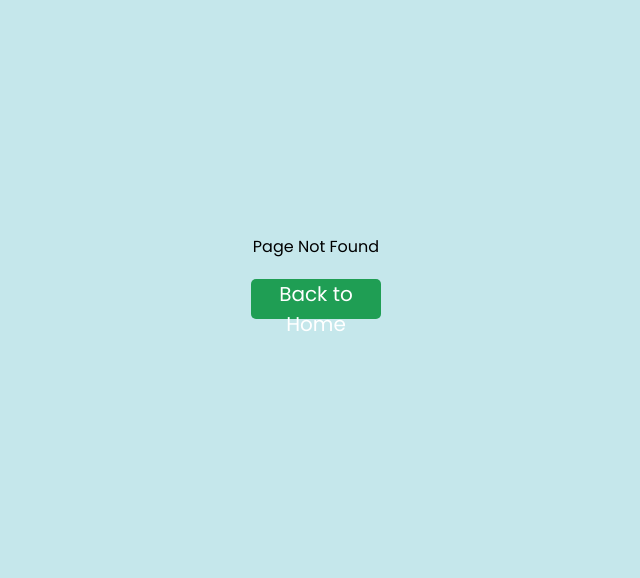
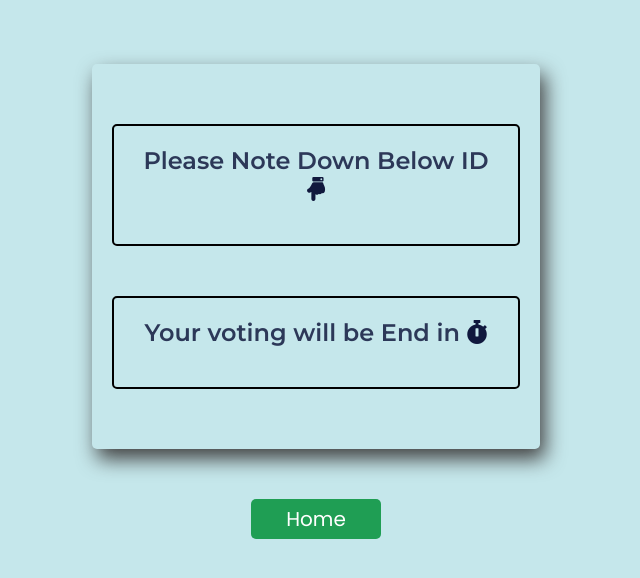
Before and after one commit to Hetu1107/SignIn-master, a React (Create React App) app in the folder client/: page /kuch_bhi in a window 1280 px wide. Before the commit this address had no page. Shown: the part 114-692 px from the top of the page, without its empty margins (324-964 px from the left). Built offline with nearby package versions, Linux system fonts and the light colour scheme.

Commit message:
added_after_file

```diff
--- a/client/src/App.js
+++ b/client/src/App.js
@@ -7,6 +7,7 @@ import { createBrowserHistory } from "history";
 import ProtectedRoute from "./myComponents/ProtectedRoute";
 import HostIt from "./myComponents/HostIt";
 import Select from "./myComponents/Select";
+import Info from "./myComponents/After_hostit";
 
 function App() {
   return (
@@ -14,6 +15,7 @@ function App() {
       <Router>
         <Switch>
           <Route exact path="/" component={Login} />
+          <Route exact path="/kuch_bhi" component={Info}/>
           <ProtectedRoute exact path="/vote" component={Vote} />
           <ProtectedRoute exact path="/select" component={Select} />
           <Route path="*">
--- /dev/null
+++ b/client/src/myComponents/After_hostit.css
@@ -0,0 +1,46 @@
+@import url("https://fonts.googleapis.com/css2?family=Roboto:wght@300;400;500;700&display=swap");
+@import url("https://fonts.googleapis.com/css2?family=Montserrat:wght@300;400;500;600&display=swap");
+/* font-family: 'Roboto', sans-serif; */
+/* font-family: 'Montserrat', sans-serif; */
+.idf{
+    width: 100%;
+    display: flex;
+    flex-direction: column;
+    justify-content: center;
+    align-items: center;
+}
+.idd{
+    margin-top: 50px;
+    width: 90%;
+    padding: 60px 20px;
+    border-radius: 5px;
+    box-shadow: 5px 10px 20px rgb(66, 66, 66);
+    height: 100%;
+    background: transparent;
+}
+.idd div:last-child{
+    margin-top: 50px;
+}
+.idd div{
+    text-align: center;
+    border: 2px solid black;
+    padding: 20px;
+    border-radius: 5px;
+}
+.idd div h1{
+    font-family: "Poppins", sans-serif;
+    color: #475cc9;
+    font-weight: 800;
+}
+.idd div h2{
+    font-family: 'Montserrat', sans-serif;
+    color: #10183dd8;
+    font-size: 24px;
+    font-weight: 700;
+}
+.idd div h2 i{
+    color: #10183d;
+}
+.idm{
+    margin-top: 50px;
+}
--- /dev/null
+++ b/client/src/myComponents/After_hostit.js
@@ -0,0 +1,26 @@
+import React from "react";
+import "./After_hostit.css"
+
+
+const Info= () =>{
+
+        return(
+            <>
+            <div class="idf">
+            <div class="idd">
+            <div>
+            <h2 class="hoi">Please Note Down Below ID <i class="fas fa-hand-point-down"></i></h2>
+            <h1 class="hostid">{localStorage.getItem('hostid')}</h1>
+            </div>
+            <div>
+            <h2>Your voting will be End in <i class="fas fa-stopwatch"></i></h2>
+            <h1>{localStorage.getItem('time')}</h1>
+            </div>
+            </div>
+            <button class="idm">Home</button>
+            </div>
+            </>
+        )
+
+}
+export default Info;
--- /dev/null
+++ b/client/src/myComponents/Chart.js
@@ -0,0 +1,76 @@
+import React, { useEffect, useRef, useState } from "react";
+import axios from "axios";
+import { Pie } from 'react-chartjs-2';
+
+const Chart = ()=>{
+    return(
+        <div class="chart">
+            <Pie
+                data = {{
+                    labels: ['hetu', 'mohit', 'zaid','xyz','he','fr','he'],
+                    datasets: [
+                        {
+                            label: '# no. of votes',
+                            data: [20, 10, 3,20,10,20,50],
+                            backgroundColor: [
+                                'rgba(255, 99, 132, 0.2)',
+                                'rgba(54, 162, 235, 0.2)',
+                                'rgba(255, 206, 86, 0.2)',
+                                'rgba(75, 192, 192, 0.2)',
+                                'rgba(153, 102, 255, 0.2)',
+                                'rgba(255, 159, 64, 0.2)'
+                            ],
+                            borderColor: [
+                                'rgba(255, 99, 132, 1)',
+                                'rgba(54, 162, 235, 1)',
+                                'rgba(255, 206, 86, 1)',
+                                'rgba(75, 192, 192, 1)',
+                                'rgba(153, 102, 255, 1)',
+                                'rgba(255, 159, 64, 1)'
+                            ],
+                            borderWidth: 1
+                        },
+                        // {
+                        //     label: 'Quantity',
+                        //     data: [100, 104, 67, 87, 27],
+                        //     backgroundColor: [
+                        //         'rgba(255, 99, 132, 1)',
+                        //         'rgba(54, 162, 235, 1)',
+                        //         'rgba(255, 206, 86, 1)',
+                        //         'rgba(75, 192, 192, 1)',
+                        //         'rgba(153, 102, 255, 1)',
+                        //         'rgba(255, 159, 64, 1)'
+                        //     ],
+                        //     borderColor: [
+                        //         'rgba(255, 99, 132, 0.4)',
+                        //         'rgba(54, 162, 235, 0.4)',
+                        //         'rgba(255, 206, 86, 0.4)',
+                        //         'rgba(75, 192, 192, 0.4)',
+                        //         'rgba(153, 102, 255, 0.4)',
+                        //         'rgba(255, 159, 64, 0.4)'
+                        //     ],
+                        //     borderWidth: 10
+                        // }
+                    ]
+                }}
+                height={400}
+                width = {600}
+                options={{
+                    maintainAspectRatio: false,
+                    scales: {
+                        yAxes: [
+                            {
+                                ticks: {
+                                    beginAtZero: true,
+                                }
+                            }
+                        ]
+                    }
+                }}
+            />
+        </div>
+    );
+};
+
+
+export default Chart;
--- a/client/src/myComponents/HostIt.js
+++ b/client/src/myComponents/HostIt.js
@@ -2,11 +2,13 @@ import React from "react";
 import "./hostIt.css";
 import axios from "axios";
 import Auth from "./auth";
+import Info from "./After_hostit";
+import { set } from "mongoose";
 
 class HostIt extends React.Component {
   constructor(props) {
     super(props);
-    this.state = { values: [], id: "", click: 0, c: 0 };
+    this.state = { values: [], id: "", click: 0, c: 0};
     this.handleSubmit = this.handleSubmit.bind(this);
   }
 
@@ -82,7 +84,10 @@ class HostIt extends React.Component {
           .then((response) => {
             console.log(response.data.success);
             if (response.data.success) {
-              window.alert("You have successfully hosted.");
+              localStorage.setItem('hostid',this.state.id);
+              localStorage.setItem('time',"00:00:00");
+              // window.alert("You have successfully hosted.");
+              window.location.assign('/kuch_bhi');
             } else if (!response.data.success) {
               window.alert(
                 "This ID cannot be accepted, please choose a different ID."
@@ -95,7 +100,6 @@ class HostIt extends React.Component {
       });
     }
   };
-
   render() {
     return (
       <>
--- a/client/src/myComponents/Vote.js
+++ b/client/src/myComponents/Vote.js
@@ -3,8 +3,11 @@ import "./vote.css";
 import axios from "axios";
 import { Pie } from 'react-chartjs-2';
 import Dat from "./Timer";
+import Chart from "./Chart";
+
 
 class Vote extends React.Component {
+
   constructor(props) {
     super(props);
     this.state = {
@@ -63,72 +66,7 @@ class Vote extends React.Component {
       <>
       <div class="dm">
       <Dat/>
-
-      <div class="chart">
-            <Pie
-                data = {{
-                    labels: ['hetu', 'mohit', 'zaid','xyz','he','fr','he'],
-                    datasets: [
-                        {
-                            label: '# no. of votes',
-                            data: [20, 10, 3,20,10,20,50],
-                            backgroundColor: [
-                                'rgba(255, 99, 132, 0.2)',
-                                'rgba(54, 162, 235, 0.2)',
-                                'rgba(255, 206, 86, 0.2)',
-                                'rgba(75, 192, 192, 0.2)',
-                                'rgba(153, 102, 255, 0.2)',
-                                'rgba(255, 159, 64, 0.2)'
-                            ],
-                            borderColor: [
-                                'rgba(255, 99, 132, 1)',
-                                'rgba(54, 162, 235, 1)',
-                                'rgba(255, 206, 86, 1)',
-                                'rgba(75, 192, 192, 1)',
-                                'rgba(153, 102, 255, 1)',
-                                'rgba(255, 159, 64, 1)'
-                            ],
-                            borderWidth: 1
-                        },
-                        // {
-                        //     label: 'Quantity',
-                        //     data: [100, 104, 67, 87, 27],
-                        //     backgroundColor: [
-                        //         'rgba(255, 99, 132, 1)',
-                        //         'rgba(54, 162, 235, 1)',
-                        //         'rgba(255, 206, 86, 1)',
-                        //         'rgba(75, 192, 192, 1)',
-                        //         'rgba(153, 102, 255, 1)',
-                        //         'rgba(255, 159, 64, 1)'
-                        //     ],
-                        //     borderColor: [
-                        //         'rgba(255, 99, 132, 0.4)',
-                        //         'rgba(54, 162, 235, 0.4)',
-                        //         'rgba(255, 206, 86, 0.4)',
-                        //         'rgba(75, 192, 192, 0.4)',
-                        //         'rgba(153, 102, 255, 0.4)',
-                        //         'rgba(255, 159, 64, 0.4)'
-                        //     ],
-                        //     borderWidth: 10
-                        // }
-                    ]
-                }}
-                height={400}
-                width = {600}
-                options={{
-                    maintainAspectRatio: false,
-                    scales: {
-                        yAxes: [
-                            {
-                                ticks: {
-                                    beginAtZero: true,
-                                }
-                            }
-                        ]
-                    }
-                }}
-            />
-        </div>
+      <Chart/>
         <div>
           <form method="POST" onSubmit={this.submit}>
             <div className="main-container">
--- a/client/src/myComponents/vote.css
+++ b/client/src/myComponents/vote.css
@@ -143,6 +143,6 @@ p {
 }
 
 .chart {
-  display: none;
+  margin-top: 50px;
   width: 90%;
 }
```
